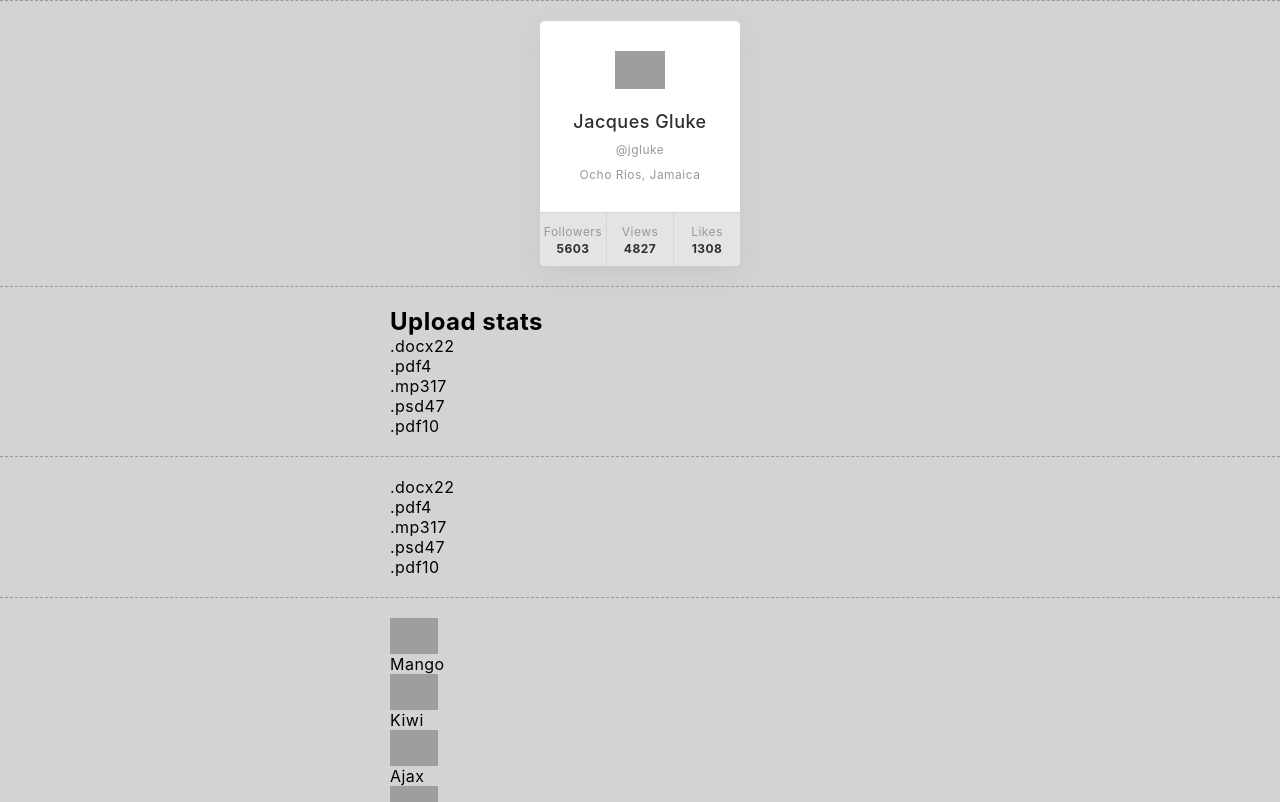
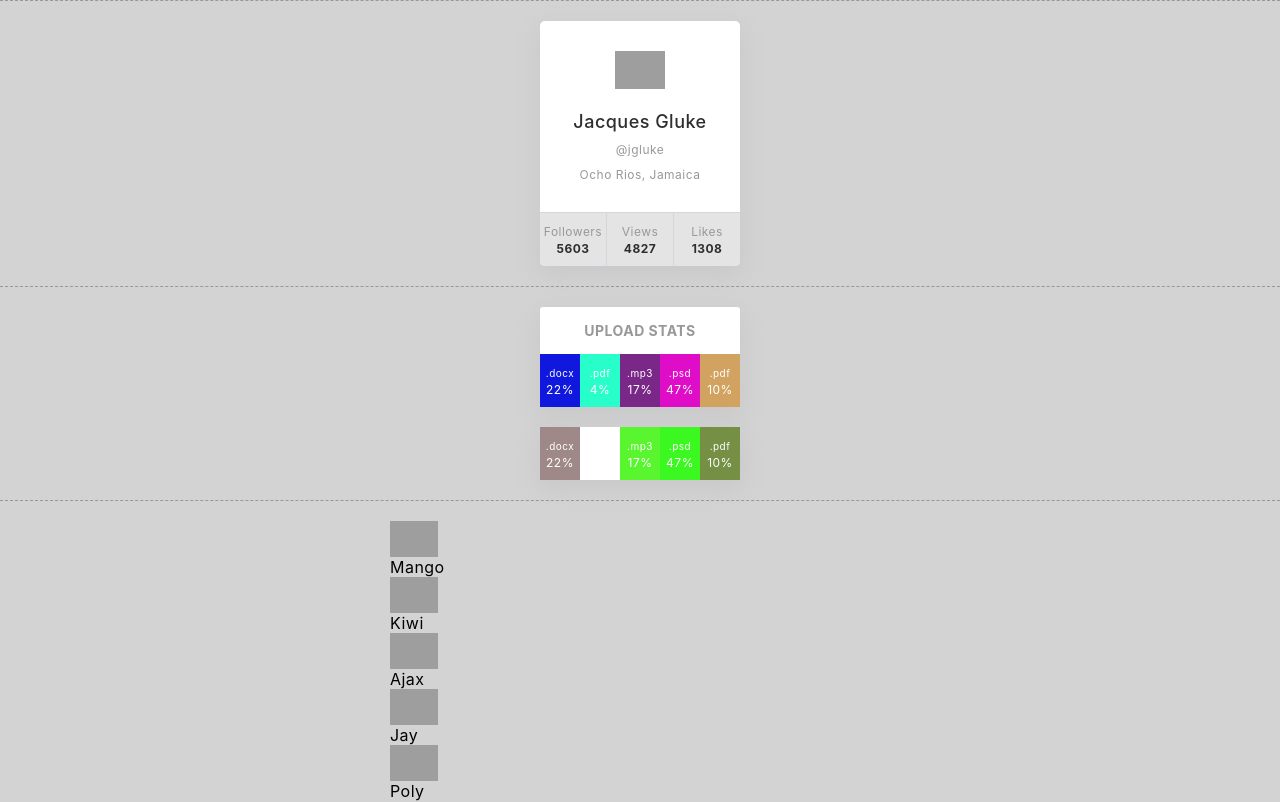
Before and after one commit to miklukha/goit-react-hw-01-components, a React (Create React App) app: page / in a window 1280 px wide. Shown: the top 802 px of the page. Built offline with nearby package versions, Linux system fonts and the light colour scheme; grey boxes are pictures that could not be loaded.

Commit message:
add style for task 2

```diff
--- a/src/App.js
+++ b/src/App.js
@@ -26,10 +26,6 @@ export function App() {
       <Section>
         <Container>
           <Statistics title="Upload stats" stats={data} />
-        </Container>
-      </Section>
-      <Section>
-        <Container>
           <Statistics stats={data} />
         </Container>
       </Section>
--- a/src/components/Profile/Profile.module.css
+++ b/src/components/Profile/Profile.module.css
@@ -52,11 +52,11 @@
   display: flex;
   flex-direction: column;
   align-items: center;
+  flex: 1 1 0px;
 
   padding-top: 10px;
   padding-bottom: 10px;
 
-  width: calc(200px / 3);
   border-top: 1px solid rgba(149, 157, 165, 0.2);
   border-right: 1px solid rgba(149, 157, 165, 0.2);
 }
--- a/src/components/Statistics/Statistics.js
+++ b/src/components/Statistics/Statistics.js
@@ -1,75 +1,45 @@
 import PropTypes from 'prop-types';
+import s from './Statistics.module.css';
 
 export function Statistics({ title, stats }) {
   return (
-    <Section title={title}>
-      <List stats={stats} />
-    </Section>
-  );
-}
-
-function List({ stats }) {
-  return (
-    <ul className="stat-list">
-      {stats.map(stat => (
-        <li key={stat.id} className="item">
-          <Li label={stat.label} percentage={stat.percentage} />
-        </li>
-      ))}
-    </ul>
-  );
-}
-
-function Li({ label, percentage }) {
-  return (
     <>
-      <span className="label">{label}</span>
-      <span className="percentage">{percentage}</span>
+      <div className={s.statistics}>
+        {title && (
+          <div className={s.wrapper}>
+            <h2 className={s.title}>{title}</h2>
+          </div>
+        )}
+        <ul className={s.statList}>
+          {stats.map(({ id, label, percentage }) => (
+            <li
+              key={id}
+              className={s.item}
+              style={{ backgroundColor: `#${randomColor()}` }}
+            >
+              <span className={s.label}>{label}</span>
+              <span className={s.percentage}>{percentage}%</span>
+            </li>
+          ))}
+        </ul>
+      </div>
     </>
-  );
-}
-
-function Section({ title, children }) {
-  return (
-    <section className="statistics">
-      {title && <h2 className="title">{title}</h2>}
-      {children}
-    </section>
   );
 }
 
 Statistics.propTypes = {
   title: PropTypes.string,
-  stats: PropTypes.arrayOf(PropTypes.object),
-};
-
-List.propTypes = {
   stats: PropTypes.arrayOf(
-    PropTypes.shape({ id: PropTypes.string.isRequired })
+    PropTypes.shape({
+      id: PropTypes.string,
+      label: PropTypes.string,
+      percentage: PropTypes.number,
+    })
   ),
 };
 
-Section.propTypes = {
-  title: PropTypes.string,
-  children: PropTypes.node,
-};
+function randomColor() {
+  const color = Math.floor(Math.random() * 16777215).toString(16);
 
-Li.propTypes = {
-  label: PropTypes.string,
-  percentage: PropTypes.number,
-};
-/**
- *   <>
-      <section className="statistics">
-        {title && <h2 className="title">{title}</h2>}
-        <ul className="stat-list">
-          {stats.map(({ id, label, percentage }) => (
-            <li key={id} className="item">
-              <span className="label">{label}</span>
-              <span className="percentage">{percentage}</span>
-            </li>
-          ))}
-        </ul>
-      </section>
-    </>
- */
+  return color;
+}
--- a/src/components/Statistics/Statistics.module.css
+++ b/src/components/Statistics/Statistics.module.css
@@ -0,0 +1,52 @@
+.statistics {
+  width: 200px;
+  margin: 0 auto;
+  margin-bottom: 20px;
+
+  border-radius: 3px;
+  box-shadow: rgba(149, 157, 165, 0.2) 0px 8px 24px;
+
+  background-color: #ffffff;
+}
+
+.statistics + .statistics {
+  margin-bottom: 0;
+}
+
+.wrapper {
+  padding-top: 15px;
+  padding-bottom: 15px;
+}
+
+.title {
+  font-size: 14px;
+  text-transform: uppercase;
+  text-align: center;
+
+  color: #9a9797;
+}
+
+.statList {
+  display: flex;
+}
+
+.item {
+  display: flex;
+  flex-direction: column;
+  align-items: center;
+  flex: 1 1 0px;
+
+  padding-top: 10px;
+  padding-bottom: 10px;
+
+  color: #ffffff;
+}
+
+.label {
+  font-size: 10px;
+  line-height: calc(18 / 10);
+}
+
+.percentage {
+  font-size: 12px;
+}
```
